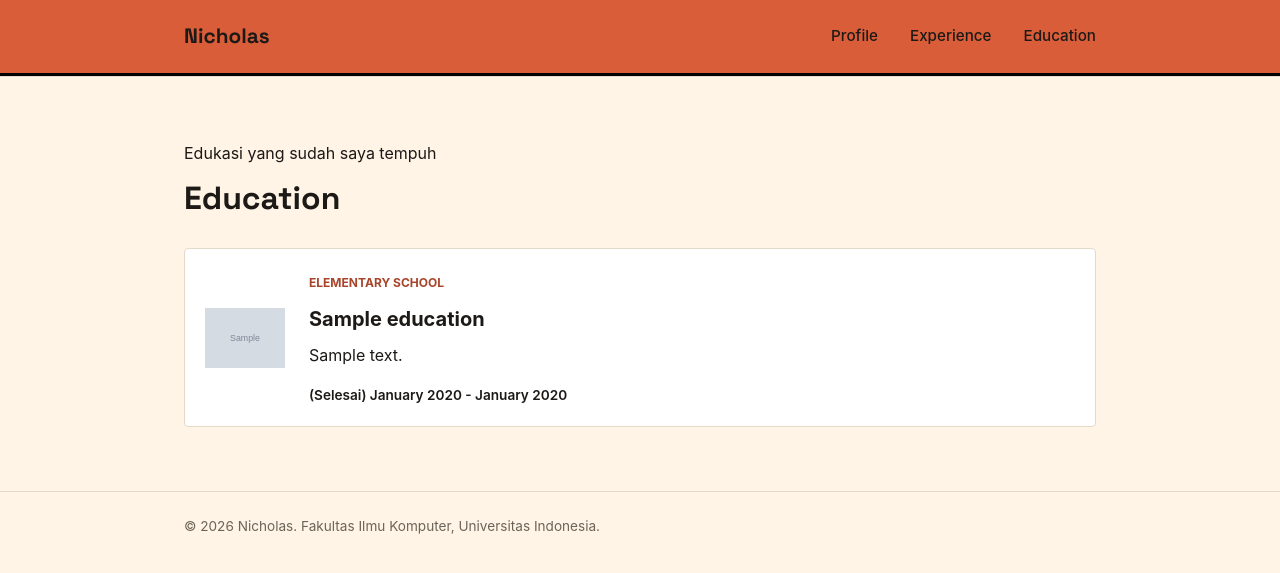
After one commit to NicoNi-Yue/myportofolio, a Django app: page /education/ in a window 1280 px wide. The commit adds this page. Shown: the top 573 px of the page. Run offline with Django 5.2, Linux system fonts and the light colour scheme; tables that the repository leaves empty hold one stand-in row (values such as "Sample post"); grey boxes marked "Sample" are stand-in pictures.

Commit message:
Feat: Implement MVT to Experience and Education Feature

```diff
--- a/main/models.py
+++ b/main/models.py
@@ -1,5 +1,6 @@
 import uuid
 from django.db import models
+from django.utils import timezone #melengkapi fungsi is_ongoing yang masih inaccurate
 
 class Experience(models.Model):
     EXPERIENCE_CHOICES = [
@@ -16,15 +17,60 @@ class Experience(models.Model):
     description = models.TextField()
     category = models.CharField(max_length=20, choices=EXPERIENCE_CHOICES, default='full-time')
     thumbnail = models.URLField(blank=True, null=True)
-    started_at = models.DateTimeField(auto_now_add=True)
+    started_at = models.DateTimeField(default=timezone.now()) #(auto_now_add=True)
     ended_at = models.DateTimeField(blank=True, null=True)
     def __str__(self):
         return self.title
 
     @property
     def is_ongoing(self):
-        return self.ended_at is None
+        if self.ended_at is None:
+            return True
 
+        return self.ended_at > timezone.now()
+
+    @property
+    def image(self):
+        if self.thumbnail is None:
+            return False
+        else:
+            return True
+
+class Education(models.Model):
+    EDUCATION_CHOICES = [
+        ('SD', 'Elementary School'),
+        ('SMP', 'Junior High School'),
+        ('SMA', 'Senior High School'),
+        ('Kuliah', 'College'),
+    ]
+
+    id = models.UUIDField(primary_key=True, default=uuid.uuid4, editable=False)
+    title = models.CharField(max_length=255)
+    description = models.TextField()
+    category = models.CharField(max_length=10, choices=EDUCATION_CHOICES, default='full-time')
+    logo = models.URLField(blank=True, null=True)
+    started_at = models.DateTimeField(default=timezone.now())
+    ended_at = models.DateTimeField(blank=True, null=True)
+    def __str__(self):
+        return self.title
+
+    @property
+    def is_ongoing(self):
+        if self.ended_at is None:
+            return True
+
+        return self.ended_at > timezone.now()
+
+    @property
+    def image(self):
+        if self.logo is None:
+            return False
+        else:
+            return True
+
+
+#Blank Template
+#thumbnail="https://placehold.co/600x400",
 #Penjelasan Kode:
 
 # models.Model adalah kelas dasar yang digunakan untuk mendefinisikan model dalam Django.
@@ -39,3 +85,22 @@ class Experience(models.Model):
 # ended_at adalah field bertipe DateTimeField yang dapat dibiarkan kosong dan nilainya dapat diatur ke None.
 # Method __str__ digunakan untuk mengembalikan representasi string dari objek (dalam hal ini judul pengalaman).
 # Decorator @property digunakan untuk membuat atribut read-only yang nilainya merupakan hasil perhitungan dari atribut lain. Dalam kasus ini, is_ongoing akan bernilai True jika ended_at adalah None.
+
+#Full Template
+# Experience.objects.create(
+#     title="Test C",
+#     description="Description of Test C",
+#     category="full-time",
+#     thumbnail="https://wallpapercave.com/wp/wp9414303.jpg",
+#     started_at="2025-11-01",
+#     ended_at="2025-12-01"
+# )
+
+# Education.objects.create(
+#     title="Test C",
+#     description="Description of Test C",
+#     category="full-time",
+#     logo="https://wallpapercave.com/wp/wp9414303.jpg",
+#     started_at="2025-08-01",
+#     ended_at="2029-07-31"
+# )
--- a/main/urls.py
+++ b/main/urls.py
@@ -1,10 +1,11 @@
 from django.urls import path
 
-from main.views import show_main, show_experience
+from main.views import show_main, show_experience, show_education
 
 app_name = "main"
 
 urlpatterns = [
     path("", show_main, name="show_main"),
     path("experience/", show_experience, name="show_experience"),
+    path("education/", show_education, name="show_education"),
 ]
--- a/main/views.py
+++ b/main/views.py
@@ -1,6 +1,6 @@
 from django.shortcuts import render
 
-from main.models import Experience
+from main.models import Experience, Education
 
 
 def show_main(request):
@@ -22,3 +22,10 @@ def show_experience(request):
         "experience_list": Experience.objects.all(),
     }
     return render(request, "experience.html", context)
+
+def show_education(request):
+    context = {
+        "name": "Nicholas",
+        "education_list": Education.objects.all(),
+    }
+    return render(request, "education.html", context)
--- a/static/css/style.css
+++ b/static/css/style.css
@@ -286,58 +286,85 @@ h1, .brand {
     color: var(--ink);
 }
 
-
-/*Experience*/
-.experience-section {
+/*Experience and Education (Mixed karena satu formula yang sama)*/
+.education-section, .experience-section {
     padding: 4rem 0;
     border-top: 1px solid var(--line);
 }
 
-.section-kicker {
-    color: var(--accent-dark);
-    font-size: 0.8rem;
-    font-weight: 700;
-    letter-spacing: 0.08em;
-    text-transform: uppercase;
-}
-
-.experience-section h1 {
+.education-section h1, .experience-section h1{
     margin: 0.4rem 0 1.5rem;
     font-size: 2rem;
 }
 
-.experience-grid {
+.education-grid, .experience-grid {
     display: grid;
-    grid-template-columns: repeat(auto-fit, minmax(240px, 1fr));
+    grid-template-columns: 1fr;
     gap: 1rem;
 }
 
-.experience-card {
+.education-card, .experience-card{
+    display: flex;
+    align-items: center;
+    gap: 1.5rem;
     padding: 1.25rem;
     background-color: #fff;
     border: 1px solid var(--line);
     border-radius: var(--radius);
 }
 
-.experience-category {
+.education-logo-wrapper, .experience-thumbnail-wrapper{
+    width: 80px;
+    height: 80px;
+    flex-shrink: 0;
+    display: flex;
+    align-items: center;
+    justify-content: center;
+}
+
+.education-logo-wrapper img, .experience-thumbnail-wrapper img {
+    width: 100%;
+    height: 100%;
+    object-fit: contain;
+}
+
+.education-content, .experience-content {
+    flex: 1;
+}
+
+.education-category, .experience-category {
     color: var(--accent-dark);
     font-size: 0.75rem;
     font-weight: 700;
     text-transform: uppercase;
 }
 
-.experience-card h2 {
+.education-card h2, .experience-card h2{
     margin: 0.5rem 0;
     font-size: 1.25rem;
 }
 
-.experience-description,
-.empty-state {
-    color: var(--text-muted);
-}
-
-.experience-status {
+.education-status, .experience-status {
     margin-top: 1rem;
     font-size: 0.85rem;
     font-weight: 600;
 }
+
+/*Image (Panduan dari AI tidak kuhapus karena akan coba digunakan lagi untuk latihan)
+Selengkapnya dapat dilihat pada link Gemini yang tertera pada README Individual Assignment 2*/
+
+/* Atur kontainer/pembungkusnya */
+.card-image-wrapper {
+  width: 100%;       /* Mengikuti lebar card */
+  height: 200px;     /* Set tinggi tetap yang kamu mau */
+  overflow: hidden;  /* Memastikan tidak ada bagian gambar yang bocor keluar */
+  border-radius: 8px; /* Opsional, buat sudut tumpul */
+}
+
+/* Atur elemen gambarnya */
+.card-image-wrapper img {
+  width: 100%;
+  height: 100%;
+  object-fit: cover;   /* Kropping otomatis biar gambar tidak peyot/gepeng */
+  object-position: center; /* Fokus di tengah gambar */
+}
--- /dev/null
+++ b/templates/education.html
@@ -0,0 +1,71 @@
+<!DOCTYPE html>
+<html lang="en">
+<head>
+    <meta charset="UTF-8">
+    <meta name="viewport" content="width=device-width, initial-scale=1.0">
+    <title>{{name}} - Portofolio</title>
+    <link rel="preconnect" href="https://fonts.googleapis.com">
+    <link rel="preconnect" href="https://fonts.gstatic.com" crossorigin>
+    <link href="https://fonts.googleapis.com/css2?family=Space+Grotesk:wght@500;700&display=swap" rel="stylesheet">
+    <link rel="stylesheet" href="/static/css/style.css">
+</head>
+<body>
+    <header class="site-header">
+        <div class="container">
+            <a href="{% url 'main:show_main' %}" class="brand">{{name}}</a>
+            <nav>
+                <a href="{% url 'main:show_main' %}">Profile</a>
+                <a href="{% url 'main:show_experience' %}">Experience</a>
+                <a href="{% url 'main:show_education' %}">Education</a>
+            </nav>
+        </div>
+    </header>
+
+    <main>
+        <section class="education-section" id="education">
+            <div class="container">
+                <p class="section-kicker">Edukasi yang sudah saya tempuh</p>
+                <h1>Education</h1>
+
+                <div class="education-grid">
+                    {% for education in education_list %}
+                        <article class="education-card">
+                            {% if education.image %}
+                                <div class="education-logo-wrapper">
+                                    <img src="{{ education.logo }}" alt="{{ education.title }}">
+                                </div>
+                            {% endif %}
+
+                            <div class="education-content">
+                                <span class="education-category">
+                                    {{ education.get_category_display }}
+                                </span>
+                                <h2>{{ education.title }}</h2>
+                                <p class="education-description">
+                                    {{ education.description }}
+                                </p>
+
+                                {% if education.is_ongoing %}
+                                    <p class="education-status">(Sedang Berlangsung) {{education.started_at|date:"F Y"}} - Present</p>
+                                {% else %}
+                                    <p class="education-status">(Selesai) {{education.started_at|date:"F Y"}} - {{education.ended_at|date:"F Y"}}</p>
+                                {% endif %}
+                            </div>
+                        </article>
+                    {% empty %}
+                        <p class="empty-state">
+                            Mahasiswa satu ini belum punya histori edukasi.
+                        </p>
+                    {% endfor %}
+                </div>
+            </div>
+        </section>
+    </main>
+
+    <footer class="site-footer">
+        <div class="container">
+            <p>&copy; 2026 {{name}}. Fakultas Ilmu Komputer, Universitas Indonesia.</p>
+        </div>
+    </footer>
+</body>
+</html>
--- a/templates/index.html
+++ b/templates/index.html
@@ -14,10 +14,11 @@
         <div class="container">
             <a href="#profile" class="brand">{{name}}</a>
             <nav>
-                <a href="{% url 'main:show_main' %}">Profile</a>
+                <a href="#profile">Profile</a>
                 <a href="{% url 'main:show_experience' %}">Experience</a>
+                <a href="{% url 'main:show_education' %}">Education</a>
                 <a href="#skills">Skills</a>
-                <a href="#achievement", display>Achievement</a>
+                <!--<a href="#achievement", display>Achievement</a>-->
             </nav>
         </div>
     </header>
```
Also changed, not shown: main/tests.py (+40 -4 lines), templates/experience.html (+14 -5 lines), README.md, main/migrations/0002_education_alter_experience_started_at.py (added).
